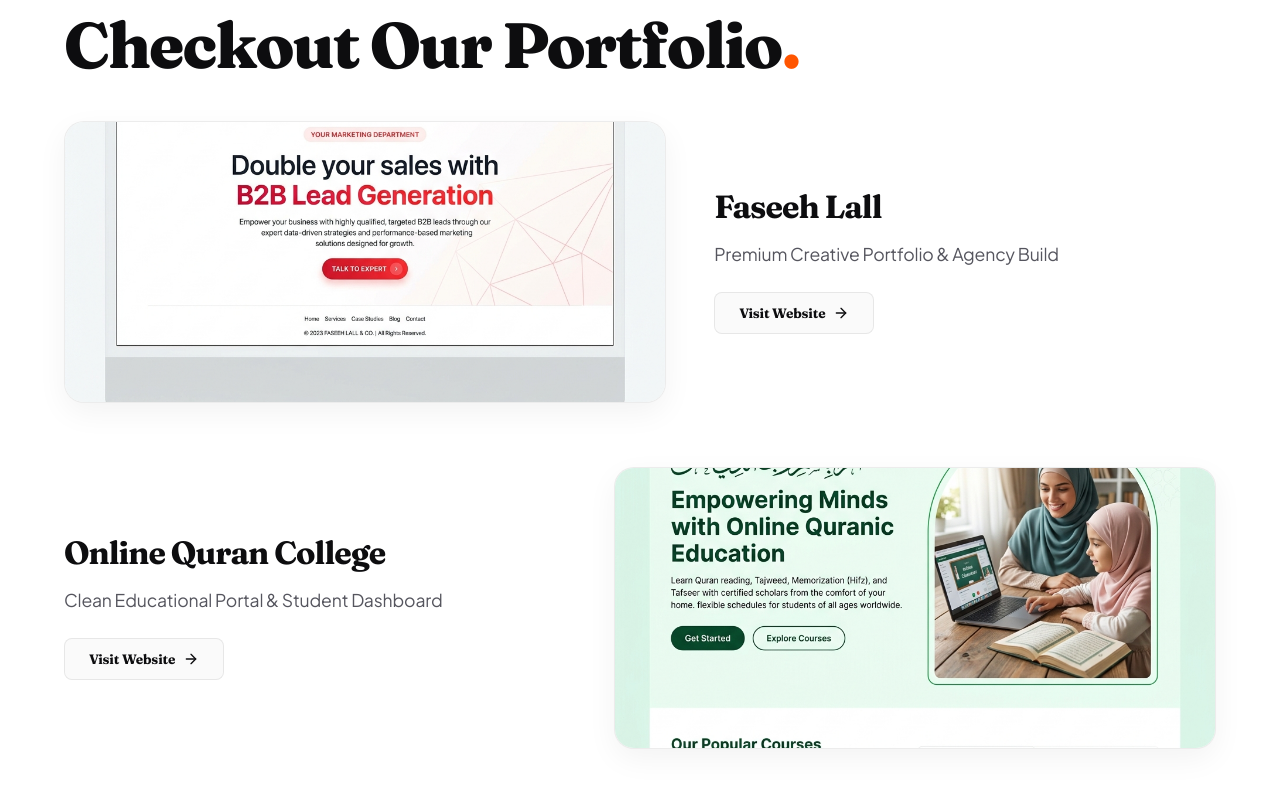
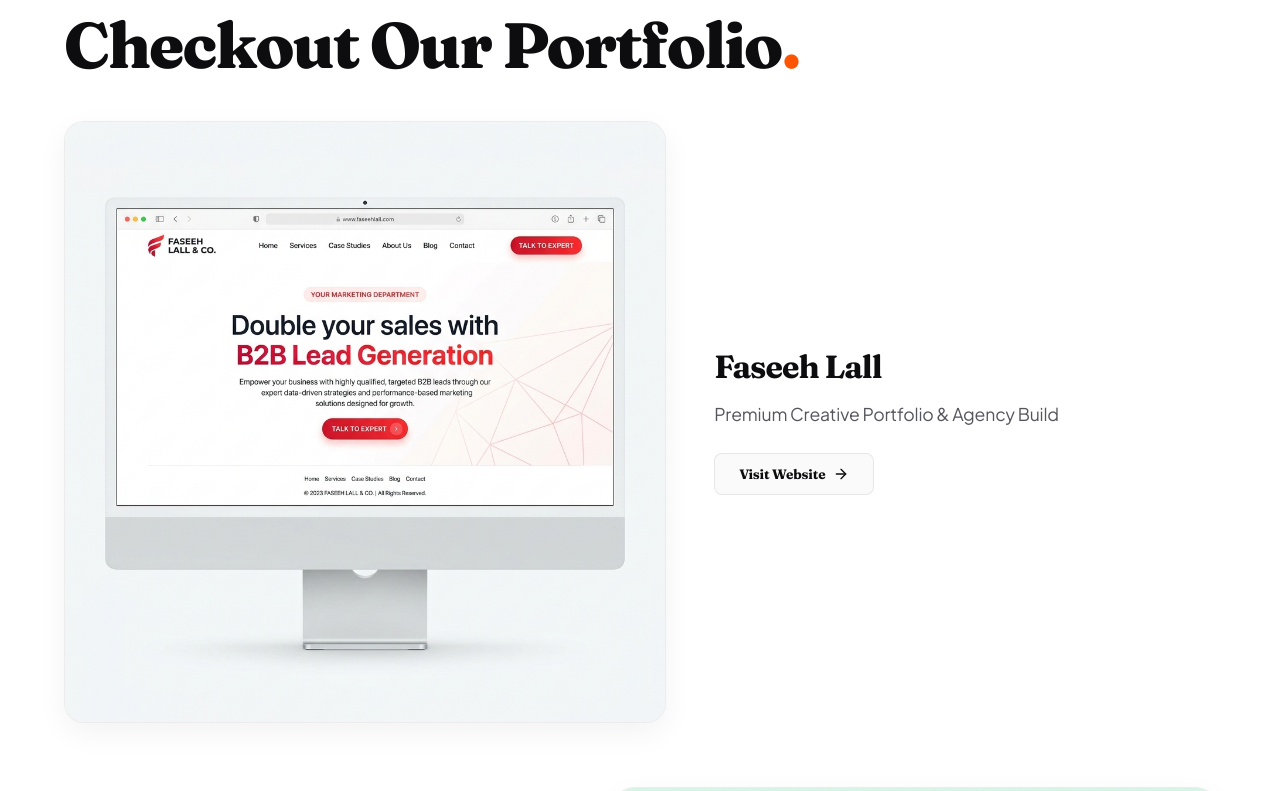
Before and after one commit to jawadashraf678/SPREAD-PIXEL-, a Next.js app: page / in a window 1280 px wide. Shown: the part 7429-8220 px from the top of the page. Built offline with nearby package versions, Linux system fonts and the light colour scheme.

Commit message:
Fix portfolio image height scaling

```diff
--- a/src/app/page.tsx
+++ b/src/app/page.tsx
@@ -1011,11 +1011,11 @@
                         }}
                         className="portfolio-card-inner"
                       >
-                        <div style={{ position: 'relative', width: '100%', height: '280px', overflow: 'hidden' }}>
+                        <div style={{ position: 'relative', width: '100%', height: 'auto', overflow: 'hidden' }}>
                           <img
                             src={item.img}
                             alt={`${item.title} Mockup`}
-                            style={{ width: '100%', height: '100%', objectFit: 'cover', transition: 'transform 0.5s ease' }}
+                            style={{ width: '100%', height: 'auto', display: 'block', transition: 'transform 0.5s ease' }}
                             className="portfolio-img"
                           />
                         </div>
```
